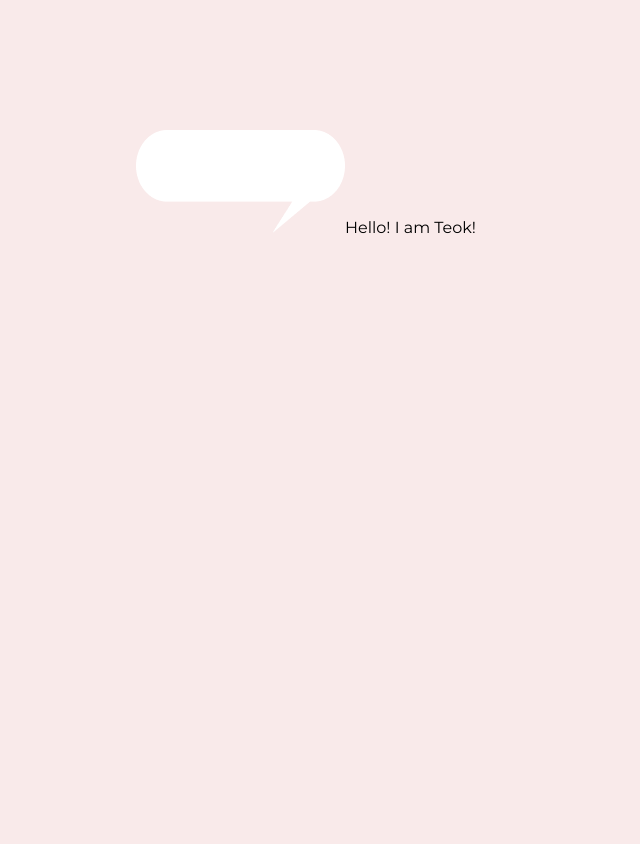
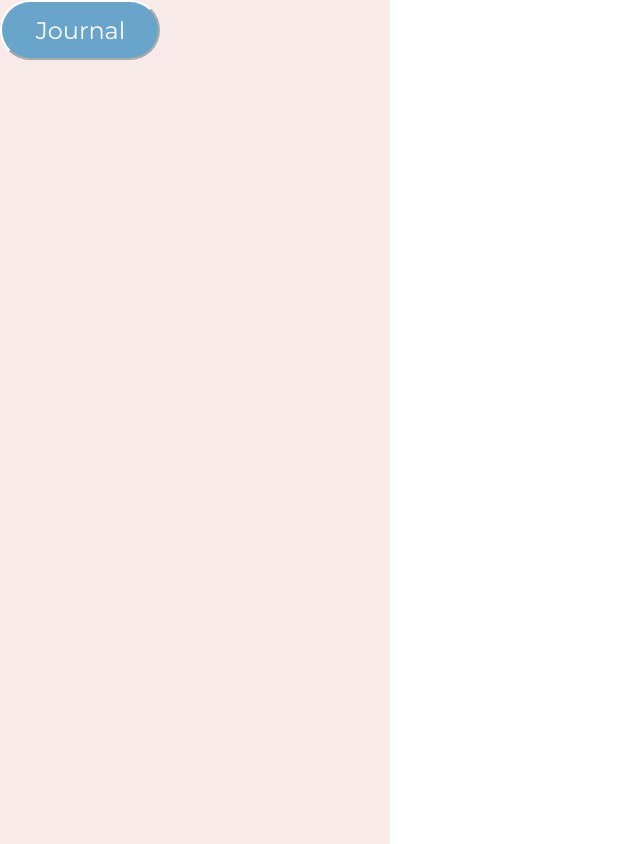
Before and after one commit to kaleytsangbcit/teok_final, a Next.js app in the folder teok/: page /main in a window 1280 px wide. Shown: the whole page, without its empty margins (0-640 px from the left). Built offline with nearby package versions, Linux system fonts and the light colour scheme.

Commit message:
Main page

```diff
--- /dev/null
+++ b/teok/comps/buttons.js
@@ -0,0 +1,28 @@
+import styled from 'styled-components';
+
+const BlueButton = styled.button`
+    background:#69A5CA;
+    text-align:center;
+    font-size:24px;
+    // display: flex;
+    // justify-content: center;
+    padding-right:5px;
+    width:160px;
+    height:60px;
+    border-radius:50px;
+    color:white;
+    border-color:white;
+    font-family: 'Montserrat', sans-serif;
+    align-items: center;
+`
+export function RelaxButton(){
+    return <BlueButton>
+        Relaxation
+    </BlueButton>
+}
+
+export function JournalButton(){
+    return <BlueButton>
+        Journal
+    </BlueButton>
+}
--- a/teok/pages/main.js
+++ b/teok/pages/main.js
@@ -1,16 +1,31 @@
 import styled from 'styled-components';
 import { useRouter } from 'next/router';
+import { RelaxButton } from '../comps/buttons';
+import { JournalButton } from '../comps/buttons';
+
 
 const Bubble = styled.div`
 position: absolute;
 top:130px;
 left:136px;
-`;
+`
 
-export default function ShowingBubble() {
+
+
+export function ShowBubble() {
   return <Bubble>
     <img src="/bubble.png" alt="Dialogue bubble" />
     <text>
-      Hello! I am Teok!</text>
+      Hi Carol!
+    </text>
   </Bubble>
 }
+
+export default function Home(){
+  return <RelaxButton></RelaxButton>,
+  <JournalButton></JournalButton>
+}
+
+// export default function Journal(){
+//   return <JournalButton></JournalButton>
+// }
--- a/teok/styles/Home.module.css
+++ b/teok/styles/Home.module.css
@@ -7,16 +7,17 @@
   height: 844px;
   /* min-height: 100%;  */
   /* padding: 4rem 0; */
+  background-color: #F9EAEA;
   flex: 1;
   display: flex;
   flex-direction: column;
   justify-content: center;
   align-items: center;
-  overflow-y: hidden;
 }
 
 .main p {
-  size:14px
+  size:14px;
+  margin-top: 80px;
 }
 
 #bubble {
--- a/teok/styles/globals.css
+++ b/teok/styles/globals.css
@@ -8,6 +8,7 @@ body {
   width: 390px;
   height: 844px;
   overflow: hidden;
+  background-color: #FFFFFF;
 }
 
 body {
```
Also changed, not shown: teok/pages/index.js (+5 -4 lines), 1 other file (tests, documents, lock files or other folders).
